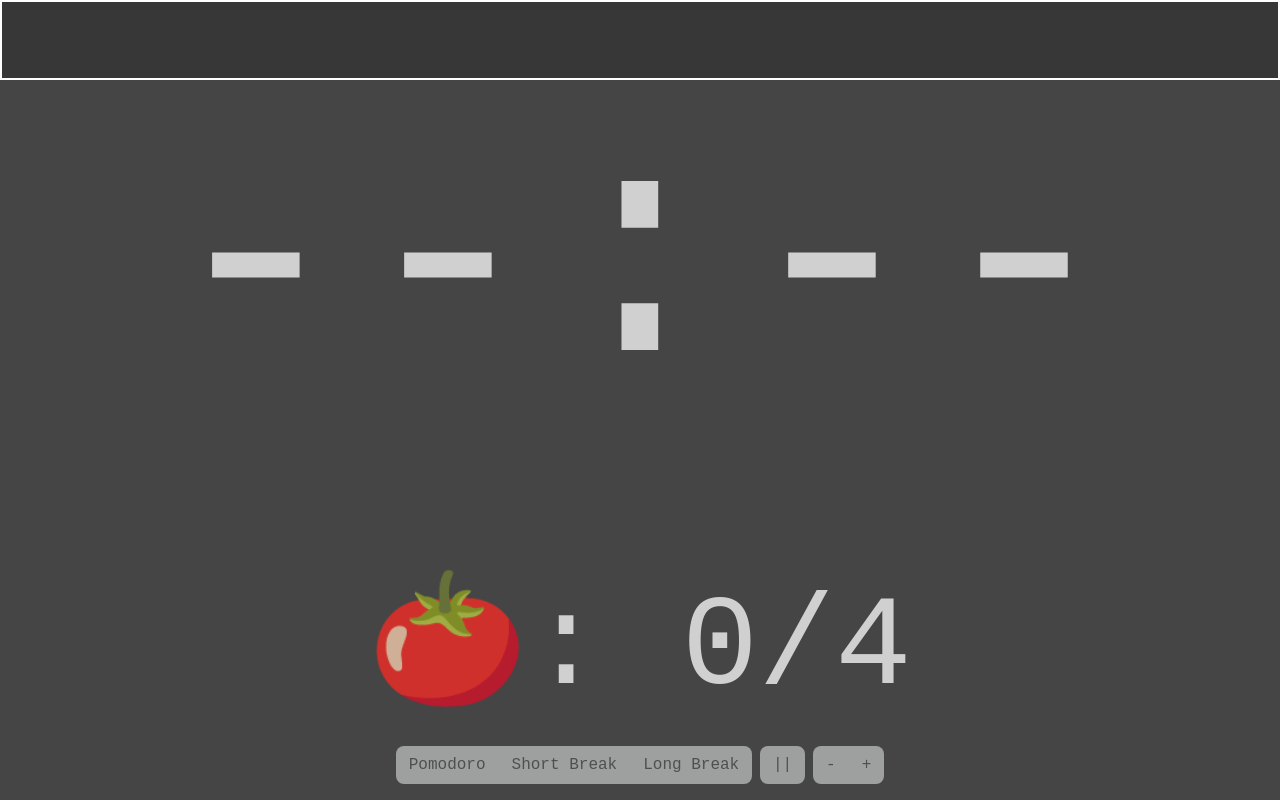
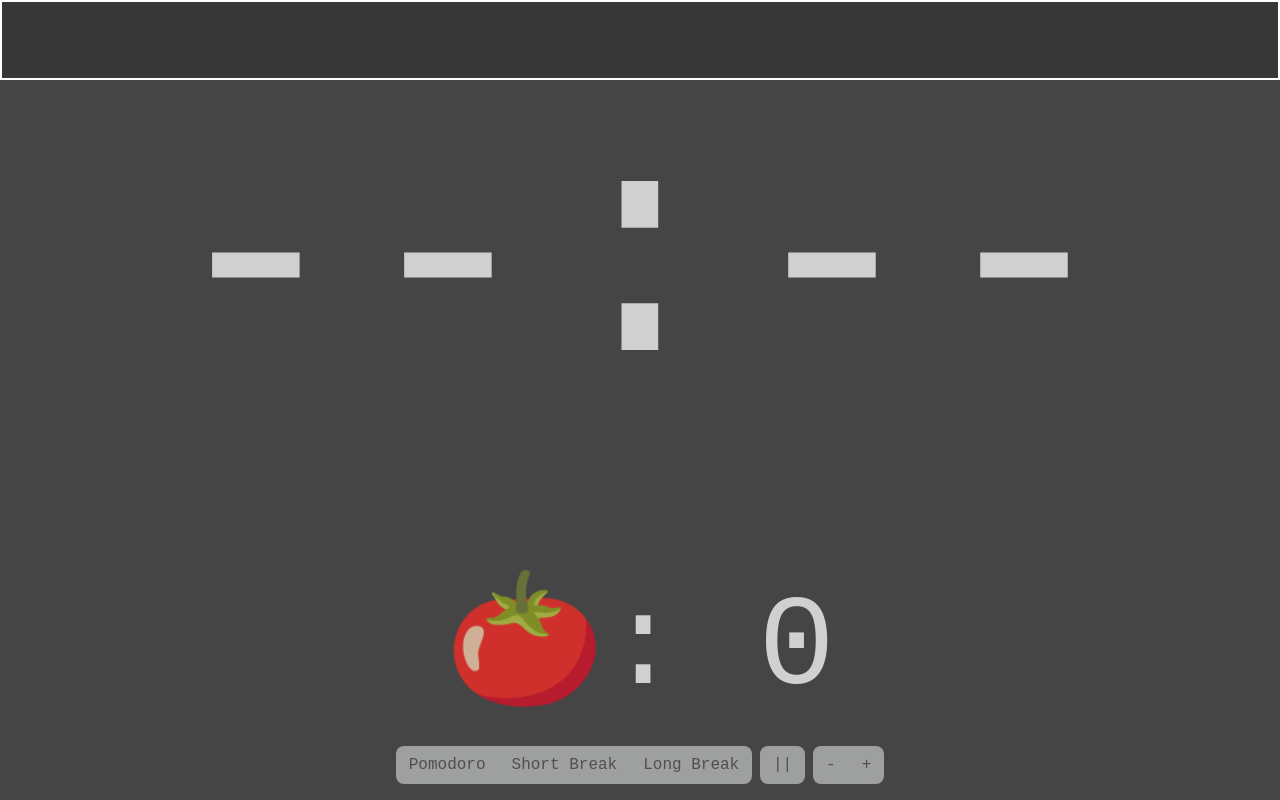
Before and after one commit to cookieshakes/pomodoro-tool, a plain HTML site: page index.html in a window 1280 px wide. Drawn offline with Linux system fonts and the light colour scheme.

Commit message:
Update index.html

```diff
--- a/index.html
+++ b/index.html
@@ -16,7 +16,7 @@
   </div>
   <div id="clock">--:--</div>
   <div id="text">&nbsp;</div>
-  <div id="counter">🍅: <span id="pomodoroCounter">0</span>/4</div>
+  <div id="counter">🍅: <span id="pomodoroCounter">0</span></div>
   <hr />
   <div id="mode-buttons" class="btn-group">
     <button data-mode="pomodoro">Pomodoro</button>
```
